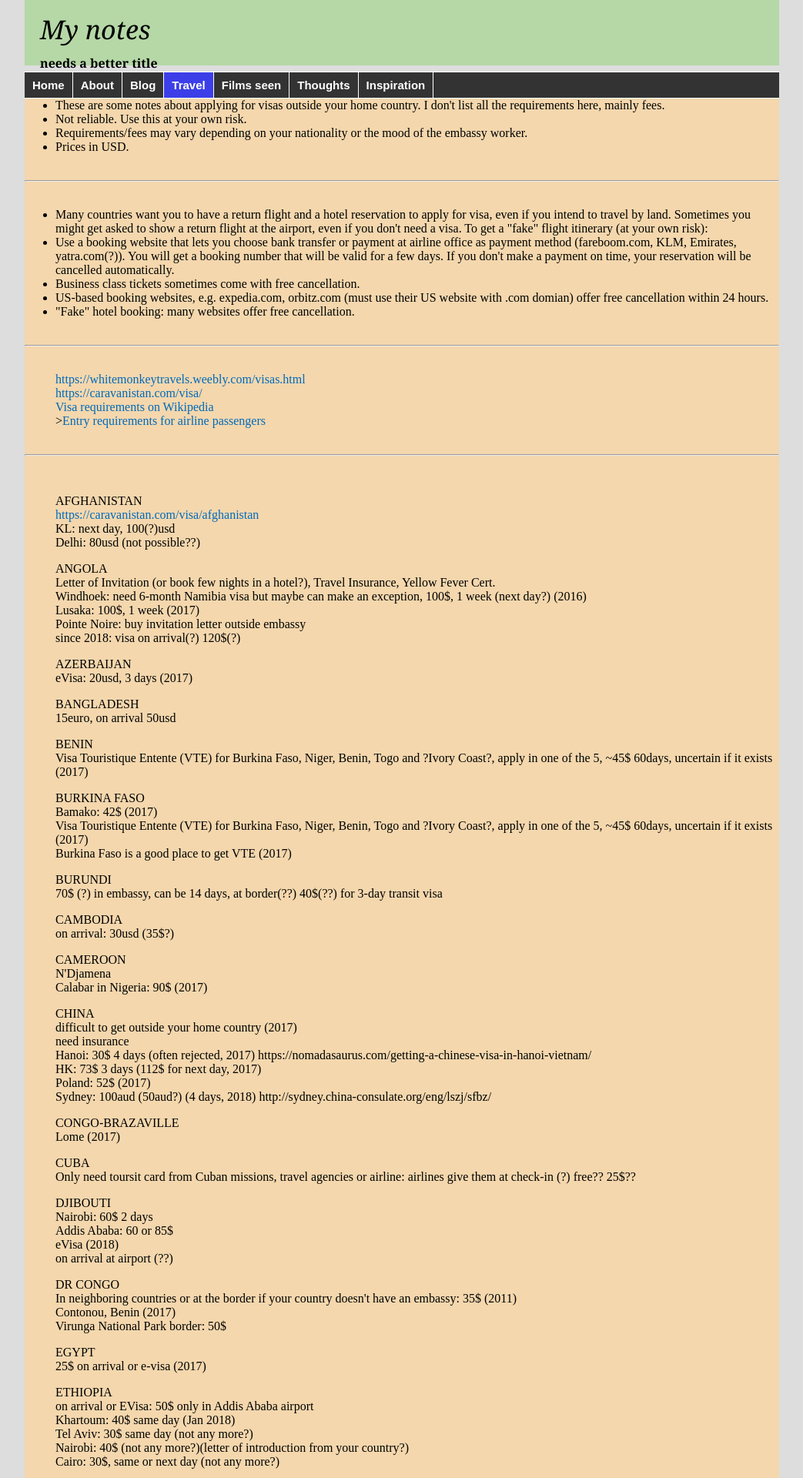
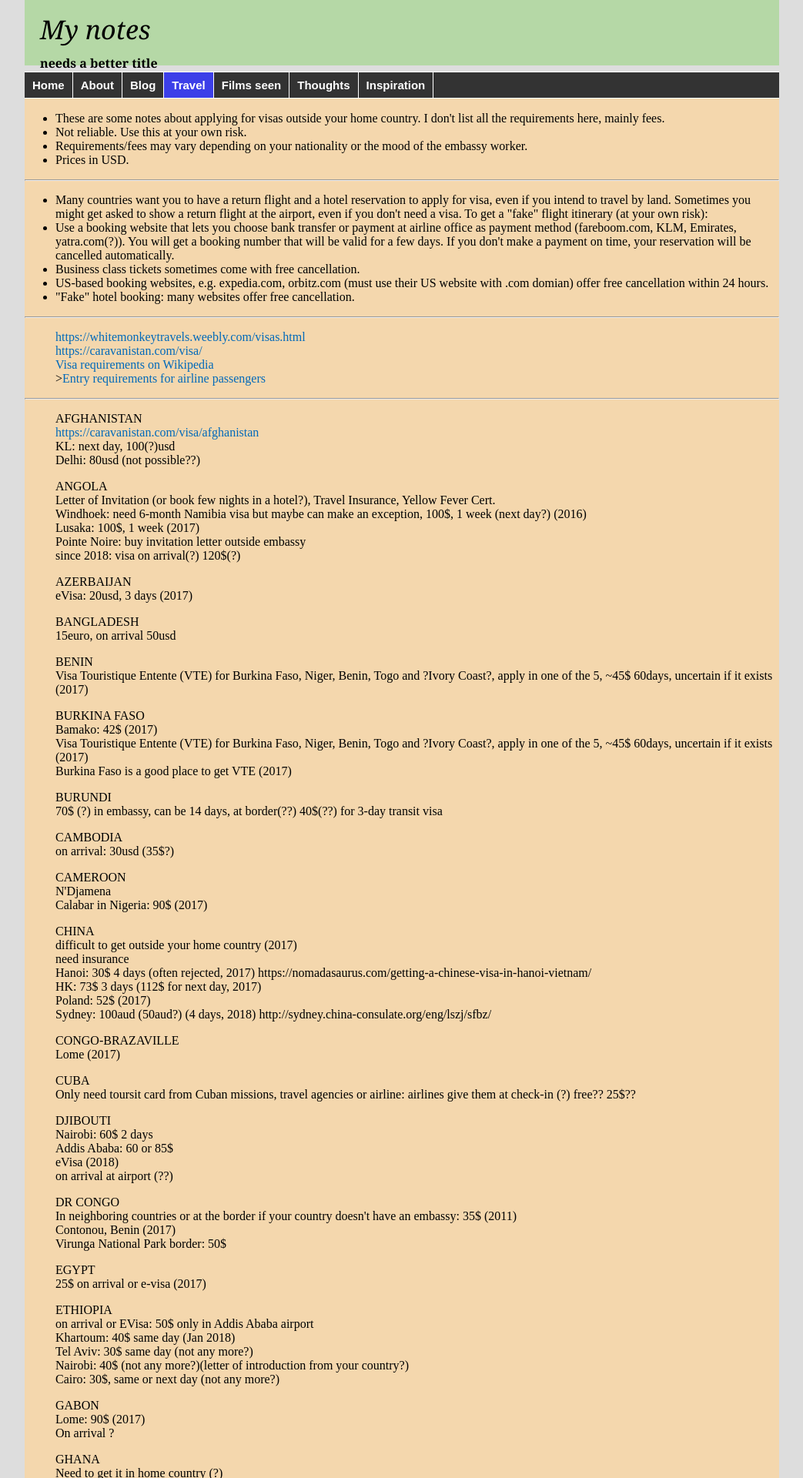
Before and after one commit to witbag/witbag.github.io, a Jekyll site: the page built from travel/visas.html, in a window 1280 px wide. Shown: the top 1920 px of the page at 77% size, without its empty margins (118-1161 px from the left). Built offline with Jekyll 4.4.1, drawn with Linux system fonts in a browser that asks for light colours.

Commit message:
Update visas.html

```diff
--- a/travel/visas.html
+++ b/travel/visas.html
@@ -5,29 +5,29 @@ title: Travel advice
 
 <div class="travel">
 
-<ul>
+<ul><br>
 <li>These are some notes about applying for visas outside your home country. I don't list all the requirements here, mainly fees.
 <li>Not reliable. Use this at your own risk.
 <li>Requirements/fees may vary depending on your nationality or the mood of the embassy worker.
 <li>Prices in USD.<br>
-<br>
+
 </ul> <hr> <ul>
-<br>
+
 <li>Many countries want you to have a return flight and a hotel reservation to apply for visa, even if you intend to travel by land. Sometimes you might get asked to show a return flight at the airport, even if you don't need a visa. To get a "fake" flight itinerary (at your own risk):
 <li>Use a booking website that lets you choose bank transfer or payment at airline office as payment method (fareboom.com, KLM, Emirates, yatra.com(?)). You will get a booking number that will be valid for a few days. If you don't make a payment on time, your reservation will be cancelled automatically.
 <li>Business class tickets sometimes come with free cancellation.
 <li>US-based booking websites, e.g. expedia.com, orbitz.com (must use their US website with .com domian) offer free cancellation within 24 hours.
 <li>"Fake" hotel booking: many websites offer free cancellation.<br>
-<br>
+
 </ul> <hr> <ul>
-<br>
+
 <a href="https://whitemonkeytravels.weebly.com/visas.html" target=_blank>https://whitemonkeytravels.weebly.com/visas.html</a><br>
 <a href="https://caravanistan.com/visa/" target=_blank>https://caravanistan.com/visa/</a><br>
 <a href="https://en.wikipedia.org/wiki/Template:Visa_requirements" target=_blank>Visa requirements on Wikipedia</a><br>
 ><a href="https://www.koreanair.com/global/en/traveling/airport-check-in/visas-passports-immigration-regulation0/timaticweb/" target=_blank>Entry requirements for airline passengers</a><br>
-<br>
+
 </ul> <hr> <ul>
-<br>
+
 <p>AFGHANISTAN<br /><a href="https://caravanistan.com/visa/afghanistan" target=_blank>https://caravanistan.com/visa/afghanistan</a><br />KL: next day, 100(?)usd<br />Delhi: 80usd (not possible??)</p>
 <p>ANGOLA<br />Letter of Invitation (or book few nights in a hotel?), Travel Insurance, Yellow Fever Cert.<br />Windhoek: need 6-month Namibia visa but maybe can make an exception, 100$, 1 week (next day?) (2016)<br />Lusaka: 100$, 1 week (2017)<br />Pointe Noire: buy invitation letter outside embassy<br />since 2018: visa on arrival(?) 120$(?)</p>
 <p>AZERBAIJAN<br />eVisa: 20usd, 3 days (2017)</p>
```
